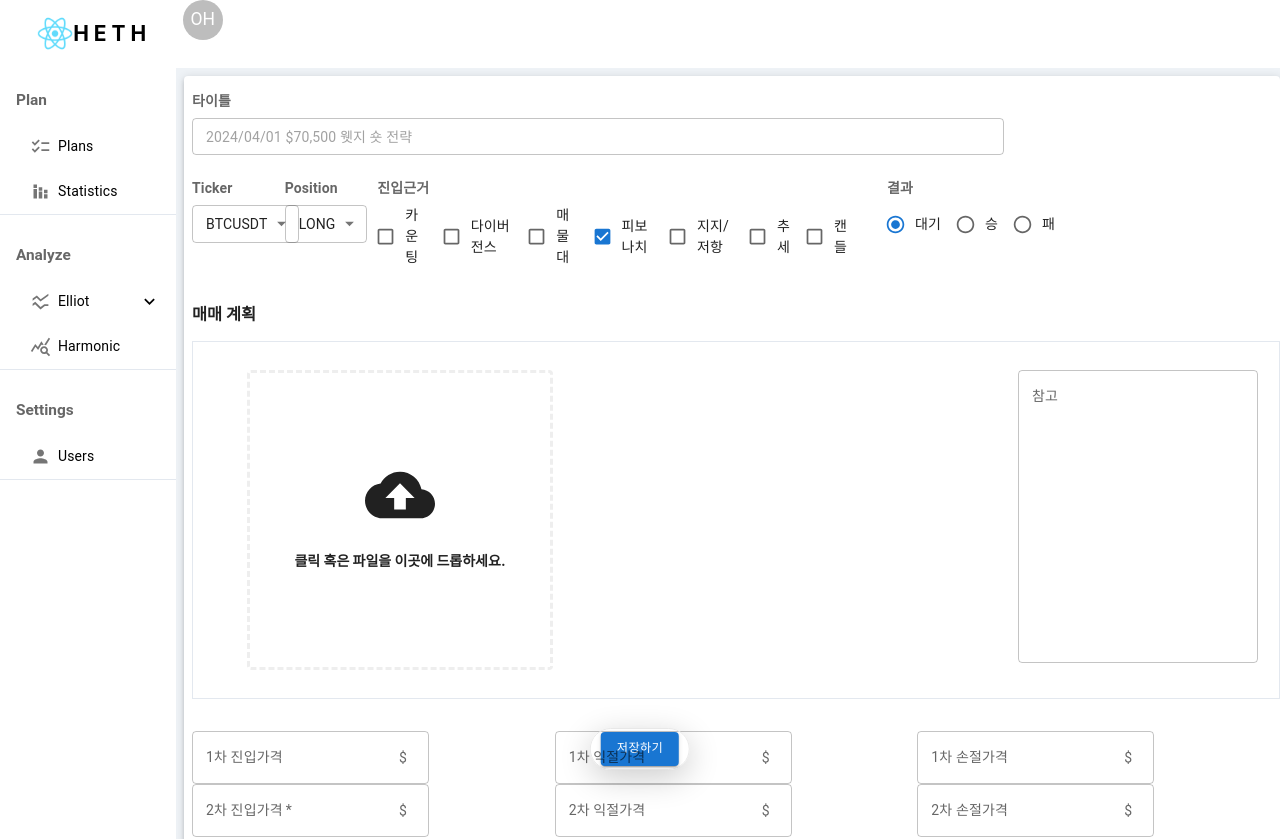
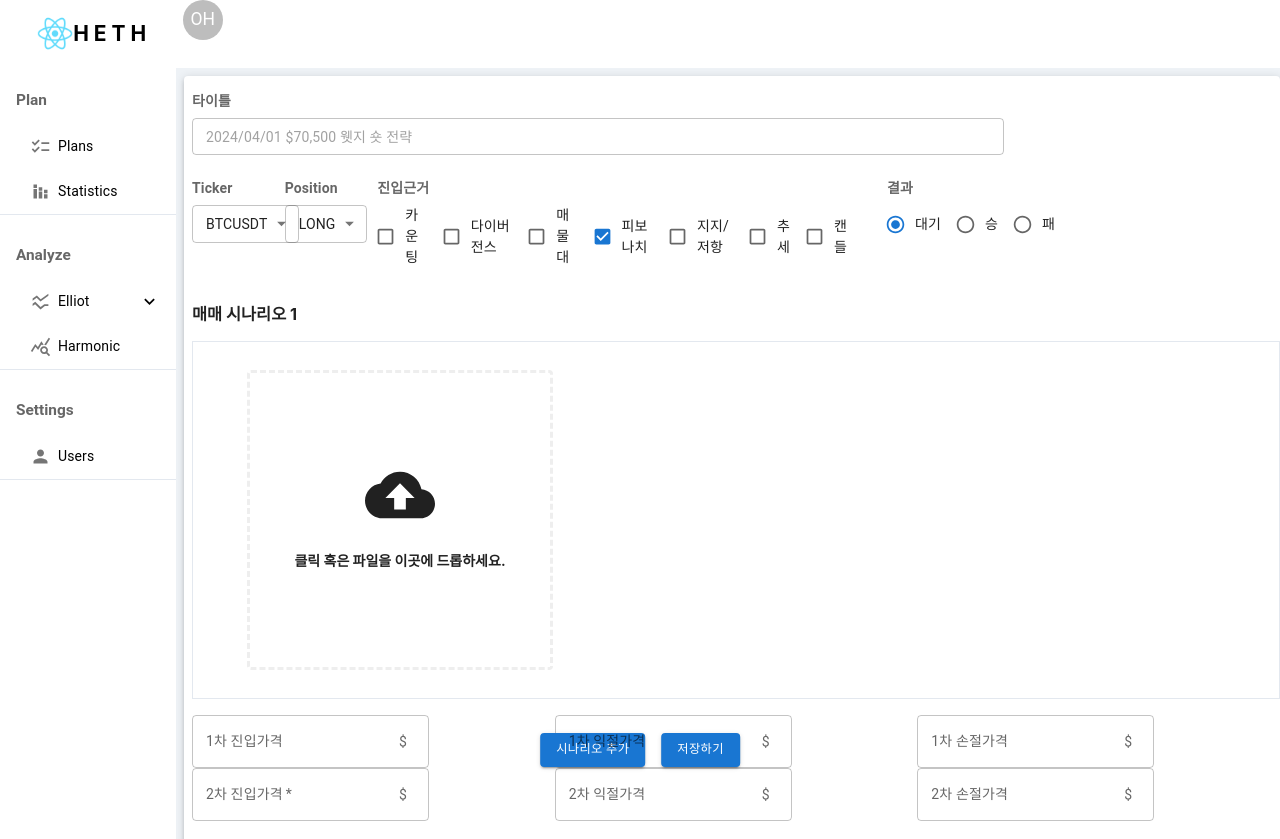
Before and after one commit to LazyDeveloperTroh/HarmonicElliotTradingHelper, a React (Create React App) app in the folder src/main/frontend/: page /plans/add in a window 1280 px wide. Shown: the top 839 px of the page. Built offline with nearby package versions, Linux system fonts and the light colour scheme.

Commit message:
매매일지 매매시나리오 추가/삭제 기능

```diff
--- a/src/main/frontend/src/components/Contents/plan/Plan.css
+++ b/src/main/frontend/src/components/Contents/plan/Plan.css
@@ -9,11 +9,8 @@
     flex-direction: row;
     align-items: center;
     justify-content: space-around;
-    padding:0 10px;
 
     height: 40px;
-    box-shadow: 0 8px 32px 0 rgba(0, 0, 0, 0.2);
-    border:1px solid #e9e9e9;
-    border-radius: 30px;
     text-decoration: none !important;
+    background-color: transparent;
 }
--- a/src/main/frontend/src/components/Contents/plan/Plan.js
+++ b/src/main/frontend/src/components/Contents/plan/Plan.js
@@ -1,4 +1,5 @@
 import * as React from 'react';
+import {useState} from 'react';
 import {
     Button,
     Checkbox,
@@ -16,7 +17,6 @@ import {
 } from "@mui/material";
 import ChartExplainList from "./chart/ChartExplainList";
 import './Plan.css';
-import {useState} from "react";
 import ChartInfoDialog from "./chart/ChartInfoDialog";
 
 function Plan() {
@@ -33,23 +33,35 @@ function Plan() {
         {name: "캔들",code: "CANDLE", check: false}
     ]);
     const [result, setResult] = useState('WAITING');
+    const [scenarioList, setScenarioList] = useState([{chartInfoList: []}]);
     const [tickerOpen, setTickerOpen] = useState(false);
     const [positionOpen, setPositionOpen] = useState(false);
 
     // modal 차트상세정보
     const [chartDetailOpen, setChartDetailOpen] = useState(false);
     const [chartDetail, setChartDetail] = useState({});
+
+    /**
+     * 시나리오 추가 함수
+     */
+    const addScenario = () => {
+        setScenarioList([...scenarioList, {chartInfoList: []}])
+    }
+
+    /**
+     *
+     * @param newChartDetail
+     */
     const handleChartDetail = (newChartDetail) => {
-        setChartDetail(newChartDetail)
-        let newChartInfoList = []
-        for (let i = 0; i < chartInfoList.length; i++) {
-            if(chartInfoList[i].id === newChartDetail.id) {
-                newChartInfoList.push(newChartDetail);
-            } else {
-                newChartInfoList.push(chartInfoList[i])
-            }
+        setChartDetail(newChartDetail);
+        let newScenarioList = []
+        for (let i = 0; i < scenarioList.length; i++) {
+            let chartInfoList = scenarioList[i].chartInfoList;
+            newScenarioList.push(
+                {"chartInfoList": chartInfoList.map((chartInfo) => chartInfo.id !== newChartDetail.id ? chartInfo : newChartDetail)}
+            )
         }
-        setChartInfoList(newChartInfoList);
+        setScenarioList(newScenarioList);
     }
     const handlerChartDetail = (id, title, img, desc) => {
         setChartDetailOpen(true);
@@ -65,10 +77,6 @@ function Plan() {
         setChartDetail({});
     }
 
-    // 차트정보 리스트
-    const [chartInfoList, setChartInfoList] = useState([]);
-    const handleChartInfoList = (chartInfoList) => setChartInfoList(chartInfoList);
-
     const save = () => {
         console.log(title);
         console.log(ticker);
@@ -81,7 +89,10 @@ function Plan() {
     return (
         <Paper component={"form"} elevation={3} sx={{height: "98%", padding: "inherit"}}>
             <div className={"float-button-container"}>
-                <Button variant="contained" onClick={save}>저장하기</Button>
+                <Grid container spacing={2}>
+                    <Grid item><Button variant="contained" onClick={addScenario}>시나리오 추가</Button></Grid>
+                    <Grid item><Button variant="contained" onClick={save}>저장하기</Button></Grid>
+                </Grid>
             </div>
             <Grid container spacing={2}>
                 <Grid item md={9}>
@@ -171,15 +182,21 @@ function Plan() {
                         </RadioGroup>
                     </Grid>
                 </Grid>
-                <Grid item md={12}>
-                    <ChartExplainList title={"매매 계획"}
-                                      chartInfoList={chartInfoList}
-                                      handleChartInfoList={handleChartInfoList}
-                                      handlerChartDetail={handlerChartDetail}/>
-                </Grid>
-                <Grid item md={12}>
-                    {/*<ChartExplainList title={"매매 실행"}/>*/}
-                </Grid>
+                {scenarioList.map((scenario, index) => (
+                    <Grid item md={12}>
+                        <ChartExplainList title={"매매 시나리오 "+(index+1)}
+                                          chartInfoList={scenario.chartInfoList}
+                                          handleChartInfoList={(newChartInfoList) => {
+                                              if(newChartInfoList.length == 0) {
+                                                  setScenarioList(scenarioList.filter((scenario, i) => i !== index));
+                                              } else {
+                                                  setScenarioList(scenarioList.map((scenario, i) => i !== index ?
+                                                      scenario : {chartInfoList: newChartInfoList}));
+                                              }
+                                          }}
+                                          handlerChartDetail={handlerChartDetail}/>
+                    </Grid>
+                ))}
                 <Grid item container md={12}>
                     <Grid item md={4}>
                         <TextField
@@ -279,8 +296,8 @@ function Plan() {
             <ChartInfoDialog
                 open={chartDetailOpen}
                 handleClose={handleChartDetailClose}
-                chartDetail = {chartDetail}
-                handleChartDetail = {handleChartDetail}/>
+                chartDetail={chartDetail}
+                handleChartDetail={handleChartDetail}/>
         </Paper>
     );
 }
--- a/src/main/frontend/src/components/Contents/plan/chart/ChartExplainList.js
+++ b/src/main/frontend/src/components/Contents/plan/chart/ChartExplainList.js
@@ -1,5 +1,5 @@
 import * as React from 'react';
-import {Grid, IconButton, ImageList, ImageListItem, ImageListItemBar, TextField} from "@mui/material";
+import {Grid, IconButton, ImageList, ImageListItem, ImageListItemBar} from "@mui/material";
 import "./ChartExplainList.css";
 import RemoveCircleOutlineIcon from '@mui/icons-material/RemoveCircleOutline';
 import DragFileUpload from "../../../Util/DragFileUpload";
@@ -29,19 +29,14 @@ function ChartExplainList({title, chartInfoList, handleChartInfoList, handlerCha
         handleChartInfoList([...chartInfoList, ...uploadFiles]);
     }
 
-    const handleBlur = (event) => {
-        alert(event.target.value)
-    }
-
     return <div>
         <h3>{title}</h3>
         <Grid container sx={{border: "solid 1px #e3e8ef", padding: "1rem 0.5rem"}}>
-            <Grid item md={9}>
             <ImageList sx={{
                 gridAutoFlow: "column",
-                    gridTemplateColumns: "repeat(auto-fill,minmax(300px,1fr)) !important",
+                gridTemplateColumns: "repeat(auto-fill,minmax(400px,1fr)) !important",
                 gridTemplateRows: "300px !important",
-                    gridAutoColumns: "minmax(300px, 1fr)"
+                gridAutoColumns: "minmax(400px, 1fr)"
             }}>
                 {chartInfoList.map((chart) => (
                     <ImageListItem key={chart.id} className={"chartItem"}
@@ -72,18 +67,6 @@ function ChartExplainList({title, chartInfoList, handleChartInfoList, handlerCha
                 </ImageListItem>
             </ImageList>
         </Grid>
-            <Grid item md={3}>
-                <div style={{padding: "1rem 1rem"}}>
-                    <TextField
-                        label="참고"
-                        multiline
-                        fullWidth
-                        rows={13}
-                        onBlur={handleBlur}
-                    />
-                </div>
-            </Grid>
-        </Grid>
     </div>;
 }
 
```
Lines whose indentation alone changed are shown as unchanged.
